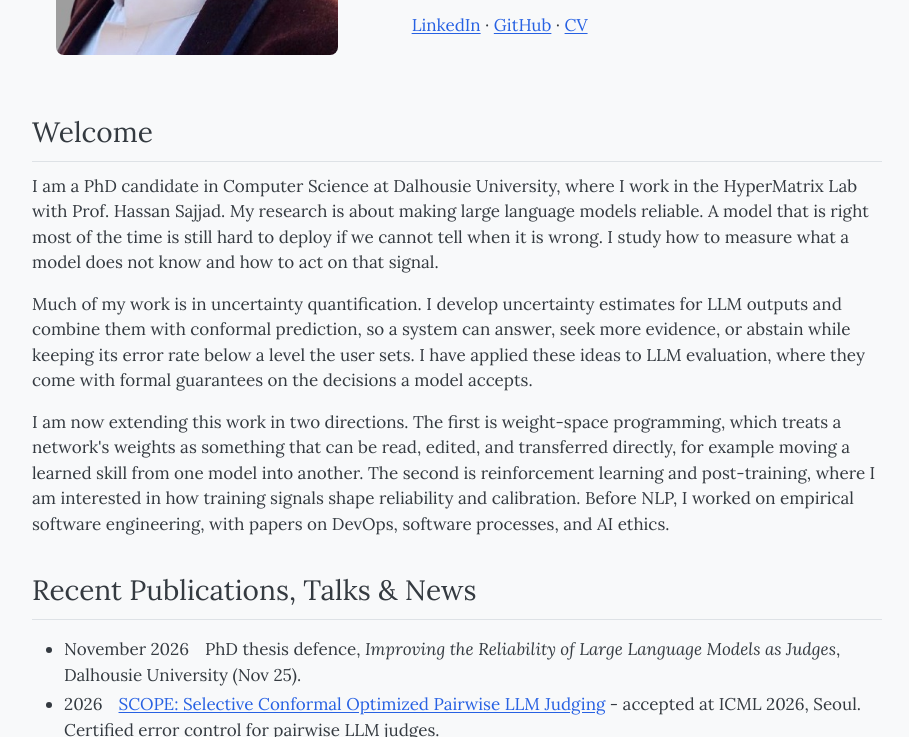
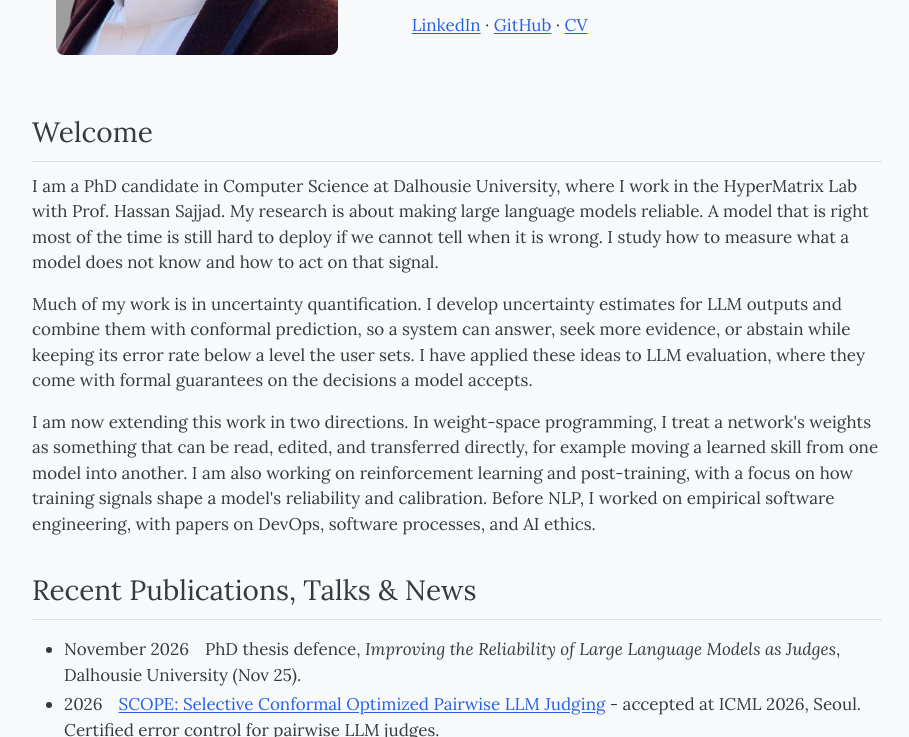
Before and after one commit to sher-badshah4672/sher-badshah4672.github.io, a plain HTML site: page index.html in a window 1280 px wide. Shown: the part 469-1206 px from the top of the page, without its empty margins (183-1092 px from the left). Drawn offline with Linux system fonts and the light colour scheme.

Commit message:
Reword Welcome paragraph
Co-Authored-By: Claude Opus 5.5 <noreply@anthropic.com>

```diff
--- a/index.html
+++ b/index.html
@@ -44,7 +44,7 @@
   <h2 id="welcome">Welcome</h2>
   <p>I am a PhD candidate in Computer Science at Dalhousie University, where I work in the HyperMatrix Lab with Prof. Hassan Sajjad. My research is about making large language models reliable. A model that is right most of the time is still hard to deploy if we cannot tell when it is wrong. I study how to measure what a model does not know and how to act on that signal.</p>
   <p>Much of my work is in uncertainty quantification. I develop uncertainty estimates for LLM outputs and combine them with conformal prediction, so a system can answer, seek more evidence, or abstain while keeping its error rate below a level the user sets. I have applied these ideas to LLM evaluation, where they come with formal guarantees on the decisions a model accepts.</p>
-  <p>I am now extending this work in two directions. The first is weight-space programming, which treats a network's weights as something that can be read, edited, and transferred directly, for example moving a learned skill from one model into another. The second is reinforcement learning and post-training, where I am interested in how training signals shape reliability and calibration. Before NLP, I worked on empirical software engineering, with papers on DevOps, software processes, and AI ethics.</p>
+  <p>I am now extending this work in two directions. In weight-space programming, I treat a network's weights as something that can be read, edited, and transferred directly, for example moving a learned skill from one model into another. I am also working on reinforcement learning and post-training, with a focus on how training signals shape a model's reliability and calibration. Before NLP, I worked on empirical software engineering, with papers on DevOps, software processes, and AI ethics.</p>
 
   <h2 id="news">Recent Publications, Talks &amp; News</h2>
   <ul class="news">
```
